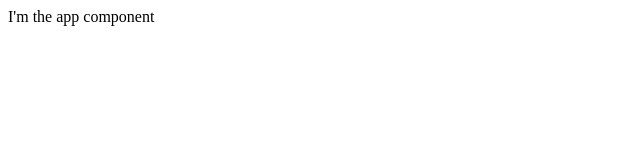
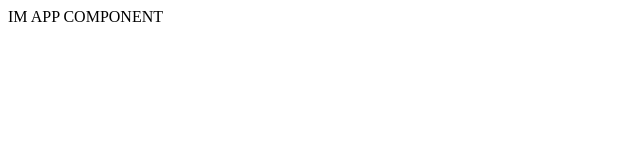
Before and after one commit to bradmallett/grider-testing, a React (Create React App) app: page / in a window 1280 px wide. Shown: the top 160 px of the page, without its empty margins (0-640 px from the left). Built offline with nearby package versions, Linux system fonts and the light colour scheme.

Commit message:
does gititgnore work

```diff
--- a/src/components/App.js
+++ b/src/components/App.js
@@ -2,6 +2,6 @@ import React from 'react';
 
 export default () => {
     return (
-    <div> I'm the app component</div>
+    <div> IM APP COMPONENT</div>
     )
 }
```
Also changed, not shown: 1 other file (tests, documents, lock files or other folders).
